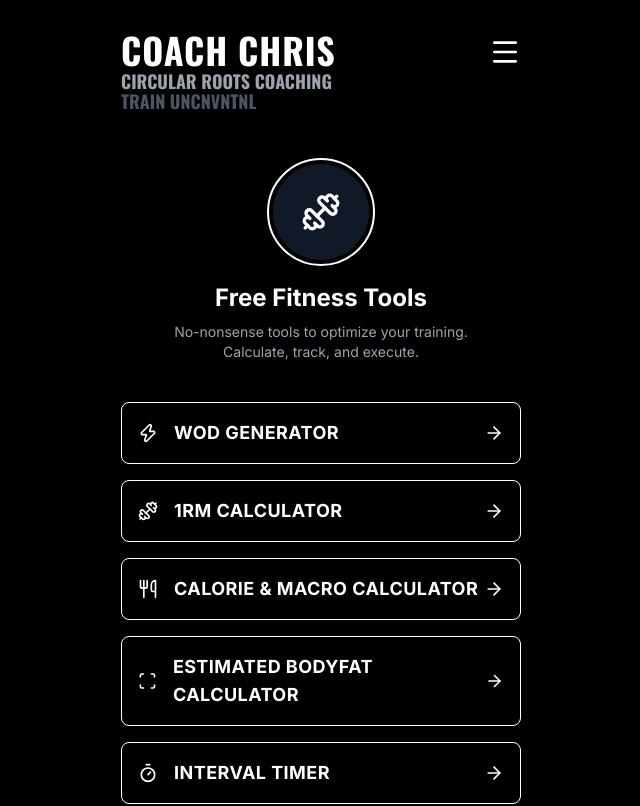
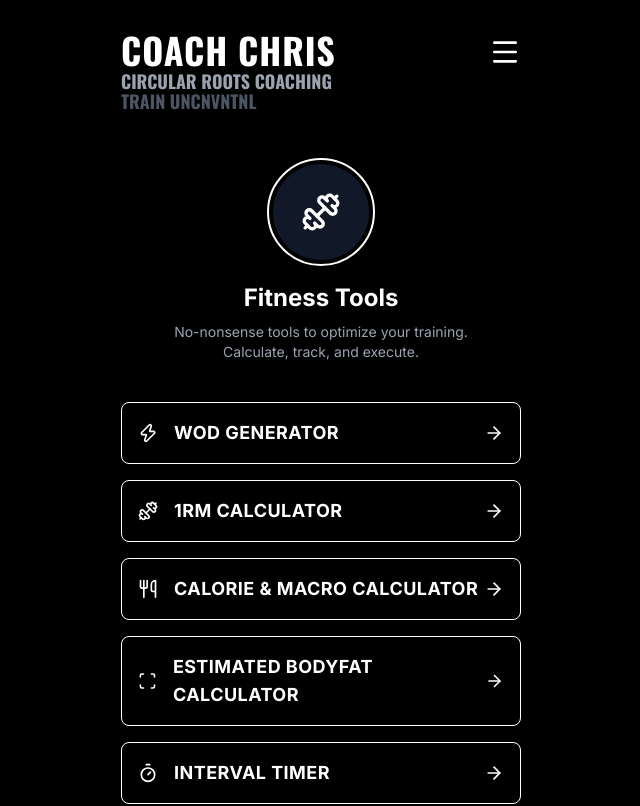
Before and after one commit to CoachChrisCRC/Free-fitness-tools, a plain HTML site: page index.html in a window 1280 px wide. Shown: the top 806 px of the page, without its empty margins (319-959 px from the left). Drawn offline with nearby package versions, Linux system fonts and the light colour scheme.

Commit message:
Update index.html

```diff
--- a/index.html
+++ b/index.html
@@ -3,7 +3,7 @@
 <head>
     <meta charset="UTF-8">
     <meta name="viewport" content="width=device-width, initial-scale=1.0">
-    <title>Free Fitness Tools - Coach Chris</title>
+    <title>Fitness Tools - Coach Chris</title>
     <script src="https://cdn.tailwindcss.com"></script>
     <script src="https://unpkg.com/lucide@latest"></script>
     <style>
@@ -116,7 +116,7 @@
                     <i data-lucide="dumbbell" class="w-10 h-10 text-white"></i>
                 </div>
             </div>
-            <h2 class="text-2xl font-bold mb-2">Free Fitness Tools</h2>
+            <h2 class="text-2xl font-bold mb-2">Fitness Tools</h2>
             <p class="text-gray-400 text-sm max-w-xs mx-auto">
                 No-nonsense tools to optimize your training.
                 <br>Calculate, track, and execute.
```
